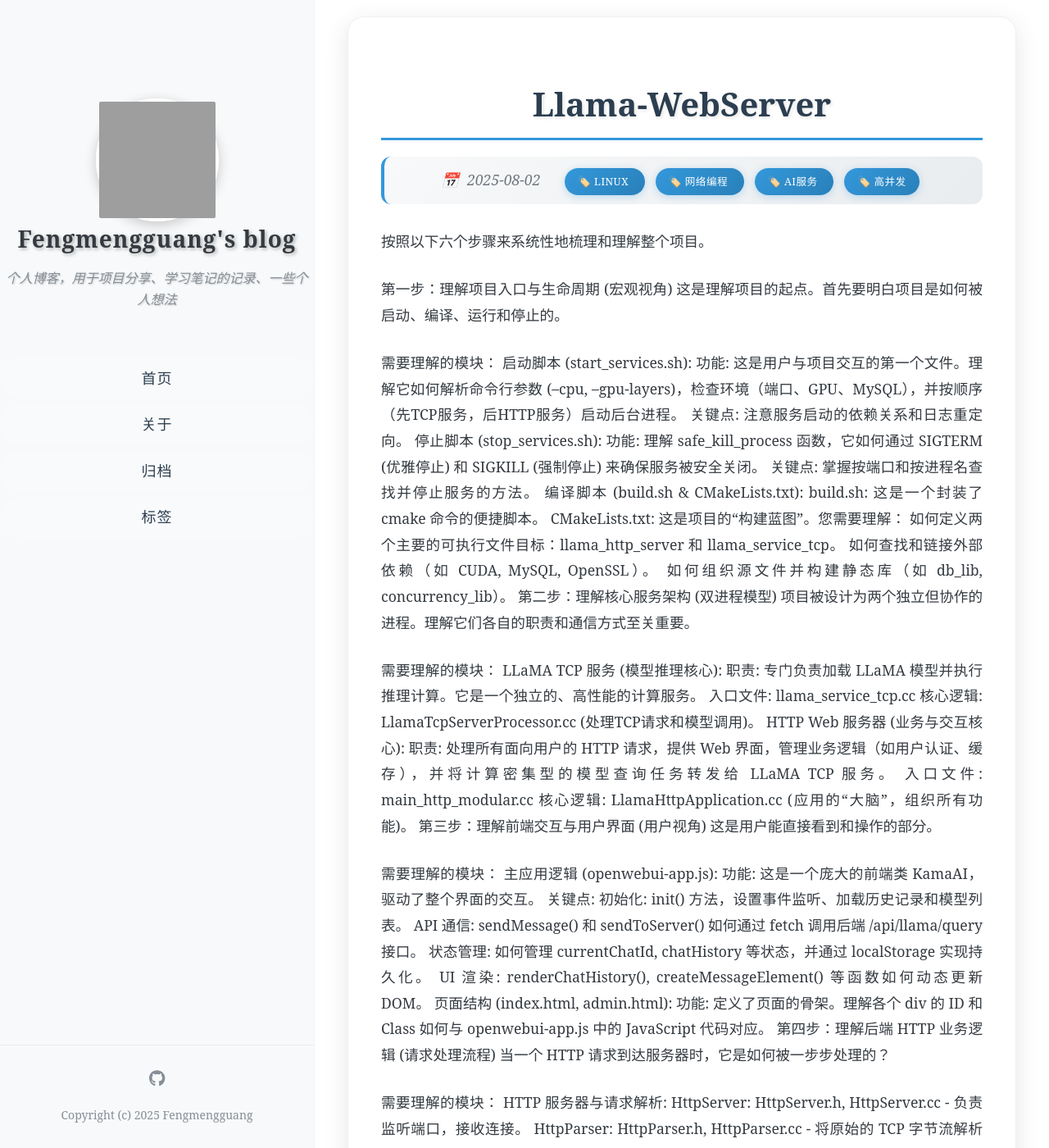
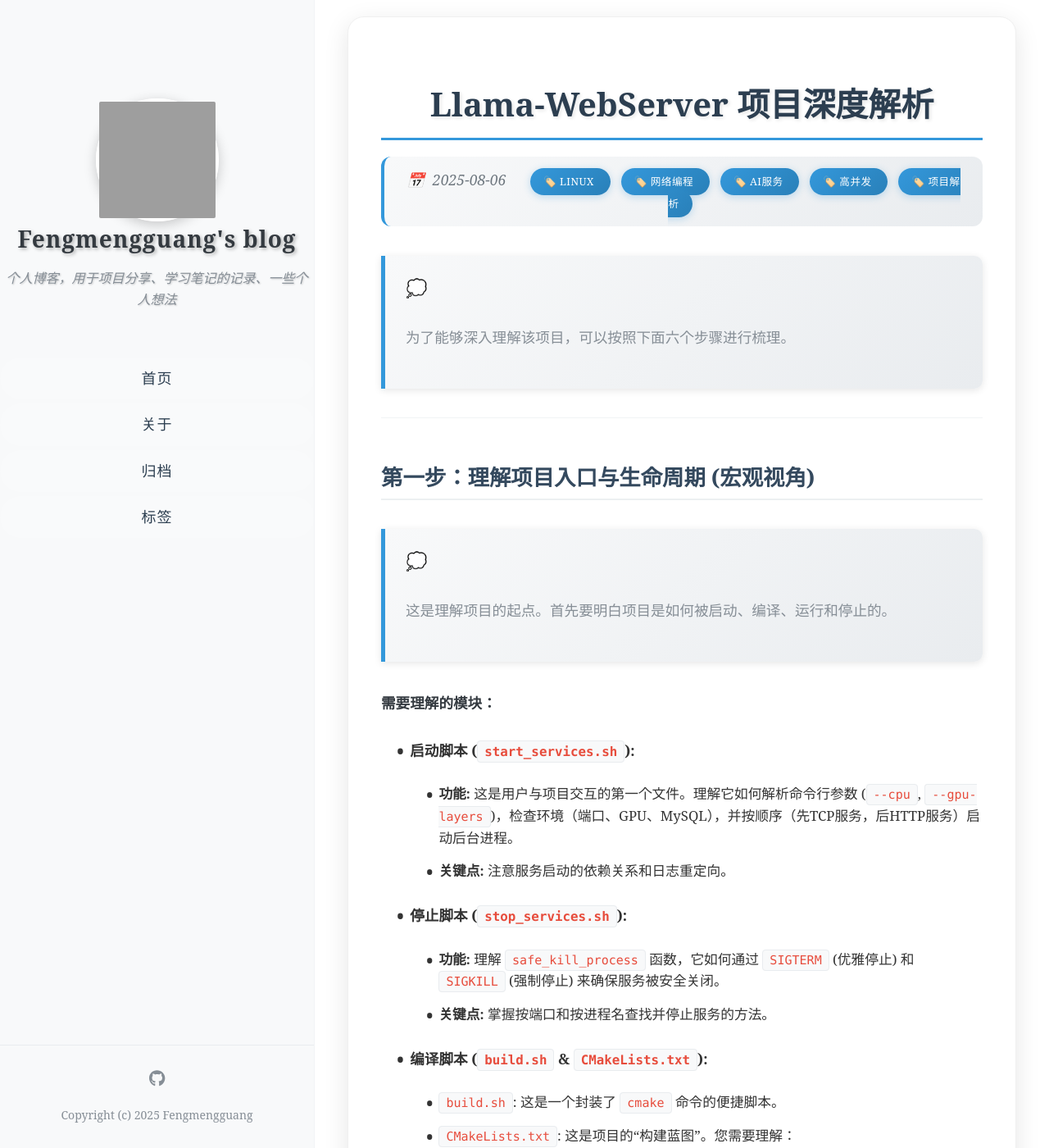
Before and after one commit to xiaoben765/xiaoben765.github.io, a Jekyll site: the page built from _posts/2025-08-06-project-understanding.md, in a window 1280 px wide and 1400 px high. Shown: the whole window at 82% size. Built offline with Jekyll 4.4.1, drawn with Linux system fonts in a browser that asks for light colours; comment, search, counter and statistics services are not loaded; some of the changed text lies outside the part shown; grey boxes are pictures that could not be loaded.

Commit message:
修改内容与排版

```diff
--- a/_posts/2025-08-02-project-preview.md
+++ b/_posts/2025-08-02-project-preview.md
@@ -1,25 +1,33 @@
 ---
 layout: post
-title: "Llama-WebServer"
+title: "Llama-WebServer 项目概览与架构解析"
 date: 2025-08-02
-tags: [Linux, 网络编程, AI服务, 高并发]
+tags: [Linux, 网络编程, AI服务, 高并发, 项目架构]
 comments: true
 author: Fengmengguang
 ---
 
-## 项目的起源：一个学习的起点
+> `Llama-WebServer` 是一个从学习《Linux高性能服务器编程》起步，逐步演进为能够承载大语言模型（LLM）的高性能AI推理服务后端。本文将对该项目的起源、核心设计、模块化架构以及关键技术挑战进行全面解析。
+
+---
+
+### **项目的起源：一个学习的起点**
 
 最初，这只是我学习《Linux高性能服务器编程》时的一个练手项目——一个基础的 Web 服务器。然而，随着对大语言模型（LLM）的兴趣日益浓厚，我萌生了一个想法：能否将这本书中的高性能网络编程技术，与AI模型的服务化落地相结合？
 
 这个想法，便是我构建 Llama-WebServer 的开端。我的目标很明确：将一个简单的同步阻塞服务器，一步步改造为能够承载 LLaMA 这类大模型、并从容应对高并发请求的AI推理服务后端。
 
-## **1. 项目概述**
+---
+
+### **1. 项目概述**
 
 `LlamaSever` 是一个基于C++构建的高性能、可扩展的Web服务平台，旨在为大型语言模型（LLM）如LLaMA提供一个稳定、高效且功能丰富的交互界面。项目采用现代化的软件工程实践，实现了一个从底层网络通信到前端用户界面的全栈解决方案。
 
 其核心设计哲学是**“高内聚、低耦合”**，通过精心的模块化分层，将复杂的系统拆解为一组职责清晰、易于维护和独立测试的组件。这使得项目不仅能轻松应对高并发的生产环境需求，也为未来的功能扩展和技术迭代奠定了坚实的基础。
 
-## **2. 模块化架构**
+---
+
+### **2. 模块化架构**
 
 `LlamaServer` 的架构设计分为五个层次分明的核心模块，每一层都建立在前一层提供的能力之上，共同构成一个健壮而灵活的系统。
 
@@ -78,45 +86,43 @@ graph TD
     Presentation -.-> Application
 </div>
 
-**架构层级说明:**
+#### **架构层级说明:**
 
-- **核心层 (`Core`)**: 项目的基石，提供与业务完全解耦的底层能力。
-  - **网络库 (`net`)**: 实现了一个基于Reactor模式（`one loop per thread`）的高性能TCP网络库，包含事件循环、TCP服务器/连接、Channel、Poller等核心组件，是整个HTTP服务的动力引擎。
-  - **日志系统 (`logging`)**: 提供了高性能的异步日志功能，支持日志级别、滚动文件和多线程安全写入，保证了在高并发下对系统状态的可观测性。
-  - **线程与并发 (`thread`)**: 封装了线程管理、异步任务队列 (`AsyncTaskQueue`) 和线程池，为耗时操作（如模型推理）提供了异步处理机制，避免阻塞网络I/O线程。
-  - **通用工具 (`utils`)**: 包含配置管理器 (`ConfigManager`)、内存池 (`memoryPool`)、一致性哈希 (`ConsistenHash`) 等高度可复用的高级组件。
-- **基础设施层 (`Infrastructure`)**: 为上层服务提供具体的后端支撑。
-  - **LLaMA TCP服务器 (`llama_tcp_server`)**: 这是一个独立的可执行进程，负责直接加载和运行LLaMA模型。它通过TCP端口对外暴露推理能力，实现了模型服务与Web服务的物理隔离，增强了系统的稳定性和可扩展性。
-  - **数据库基础设施 (`database_infra`)**: 包含了高性能的数据库连接池 (`DBConnectionPool`) 和封装了底层SQL操作的 `DatabaseManager`，为上层提供了稳定、高效的数据访问能力。
-- **服务层 (`Services`)**: 业务逻辑与底层实现的“隔离带”，定义了统一的服务接口。
-  - **LLaMA服务 (`llama_service`)**: 通过 `ILlamaService` 接口 定义了模型查询的统一规范。`LlamaTcpService` 作为其实现，负责与后端的 `llama_tcp_server` 进行TCP通信。`ModelInstancePool` 则进一步提供了连接池化、负载均衡和故障恢复能力。
-  - **数据库服务 (`database_service`)**: `IDatabaseService` 接口 抽象了所有数据操作（如用户管理、缓存读写）。`MySqlDatabaseService` 提供了具体的MySQL实现，而 `MemoryDatabaseService` 则为测试和开发提供了便利。这种设计使得切换数据库后端变得轻而易举。
-- **应用层 (`Application`)**: 项目的业务逻辑中枢。
-  - **HTTP服务器 (`http_server`)**: 在核心网络库之上，构建了完整的HTTP协议支持，包括请求/响应处理、路由、中间件 (`Middleware`) 等。
-  - **主应用逻辑 (`main_app`)**: `LlamaHttpApplication` 是整个Web应用的核心控制器。它在启动时负责**装配**所有模块：加载配置、初始化服务、注册中间件链和定义所有API路由，最终处理用户的每一个HTTP请求。
-- **表现层 (`Presentation`)**: 用户直接交互的前端界面。
-  - **静态资源 (`static_files`)**: 存放于 `static/` 目录下的HTML、CSS 和JavaScript 文件。前端通过 `fetch` API 与应用层暴露的HTTP接口进行通信，实现了前后端分离，为用户提供了现代化、响应迅速的聊天和管理界面。
+*   **核心层 (`Core`)**: 项目的基石，提供与业务完全解耦的底层能力。
+    *   **网络库 (`net`)**: 实现了一个基于Reactor模式（`one loop per thread`）的高性能TCP网络库。
+    *   **日志系统 (`logging`)**: 提供了高性能的异步日志功能。
+    *   **线程与并发 (`thread`)**: 封装了线程管理、异步任务队列和线程池。
+    *   **通用工具 (`utils`)**: 包含配置管理器、内存池、一致性哈希等高级组件。
+
+*   **基础设施层 (`Infrastructure`)**: 为上层服务提供具体的后端支撑。
+    *   **LLaMA TCP服务器 (`llama_tcp_server`)**: 独立进程，负责加载和运行LLaMA模型，实现物理隔离。
+    *   **数据库基础设施 (`database_infra`)**: 包含高性能的数据库连接池和SQL操作管理器。
+
+*   **服务层 (`Services`)**: 业务逻辑与底层实现的“隔离带”，定义了统一的服务接口。
+    *   **LLaMA服务 (`llama_service`)**: 通过 `ILlamaService` 接口定义模型查询规范，并通过连接池与TCP服务通信。
+    *   **数据库服务 (`database_service`)**: 通过 `IDatabaseService` 接口抽象数据操作，支持MySQL和内存数据库的轻松切换。
+
+*   **应用层 (`Application`)**: 项目的业务逻辑中枢。
+    *   **HTTP服务器 (`http_server`)**: 构建了完整的HTTP协议支持，包括路由和中间件。
+    *   **主应用逻辑 (`main_app`)**: `LlamaHttpApplication` 作为核心控制器，负责装配所有模块并处理HTTP请求。
+
+*   **表现层 (`Presentation`)**: 用户直接交互的前端界面。
+    *   **静态资源 (`static_files`)**: 通过 `fetch` API 与后端接口通信，实现前后端分离。
 
 ---
 
-## **3 思考与改进**
+### **3. 思考与改进**
 
 在将一个基础Web服务器改造为高性能AI服务平台的过程中，我主要解决了三大问题：
 
-**问题一：性能瓶颈**
+*   **问题一：性能瓶颈**
+    *   **思考：** 同步执行的AI推理会严重阻塞服务器，使其无法处理并发请求。核心在于必须将耗时的计算与高频的网络I/O分离。
+    *   **实践：** 我构建了基于Epoll的异步网络库来处理I/O，并创建了一个异步任务队列（线程池），将所有AI计算任务抛入其中。这确保了I/O线程永不阻塞，实现了高并发处理能力。
 
-思考：同步执行的AI推理会严重阻塞服务器，使其无法处理并发请求。核心在于必须将耗时的计算与高频的网络I/O分离。
+*   **问题二：系统耦合与稳定性**
+    *   **思考：** 将模型与Web服务直接集成，会导致系统脆弱且难以独立扩展。一方的崩溃会拖垮全局。
+    *   **实践：** 我将AI模型封装成一个独立的TCP服务进程，实现了Web应用与模型推理的物理隔离。主服务器通过连接池与模型服务通信，显著提升了系统的稳定性和可扩展性。
 
-实践：我构建了基于Epoll的异步网络库来处理I/O，并创建了一个异步任务队列（线程池），将所有AI计算任务抛入其中。这确保了I/O线程永不阻塞，实现了高并发处理能力。
-
-**问题二：系统耦合与稳定性**
-
-思考：将模型与Web服务直接集成，会导致系统脆弱且难以独立扩展。一方的崩溃会拖垮全局。
-
-实践：我将AI模型封装成一个独立的TCP服务进程，实现了Web应用与模型推理的物理隔离。主服务器通过连接池与模型服务通信，显著提升了系统的稳定性和可扩展性。
-
-**问题三：代码的可维护性**
-
-思考：随着功能增多，代码必须结构清晰才能维护。
-
-实践：我引入了分层架构（核心层、服务层、应用层），并采用接口驱动设计（如ILlamaService）。这使得各模块职责明确，易于独立测试和修改，例如可以轻松切换真实数据库与内存数据库，极大提高了开发效率。
+*   **问题三：代码的可维护性**
+    *   **思考：** 随着功能增多，代码必须结构清晰才能维护。
+    *   **实践：** 我引入了分层架构（核心层、服务层、应用层），并采用接口驱动设计（如`ILlamaService`）。这使得各模块职责明确，易于独立测试和修改，例如可以轻松切换真实数据库与内存数据库，极大提高了开发效率。
--- a/_posts/2025-08-06-project-understanding.md
+++ b/_posts/2025-08-06-project-understanding.md
@@ -1,89 +1,127 @@
 ---
 layout: post
-title: "Llama-WebServer"
-date: 2025-08-02
-tags: [Linux, 网络编程, AI服务, 高并发]
+title: "Llama-WebServer 项目深度解析"
+date: 2025-08-06
+tags: [Linux, 网络编程, AI服务, 高并发, 项目解析]
 comments: true
 author: Fengmengguang
 ---
 
-按照以下六个步骤来系统性地梳理和理解整个项目。
+> 为了能够深入理解该项目，可以按照下面六个步骤进行梳理。
 
-第一步：理解项目入口与生命周期 (宏观视角)
-这是理解项目的起点。首先要明白项目是如何被启动、编译、运行和停止的。
+---
 
-需要理解的模块：
-启动脚本 (start_services.sh):
-功能: 这是用户与项目交互的第一个文件。理解它如何解析命令行参数 (--cpu, --gpu-layers)，检查环境（端口、GPU、MySQL），并按顺序（先TCP服务，后HTTP服务）启动后台进程。
-关键点: 注意服务启动的依赖关系和日志重定向。
-停止脚本 (stop_services.sh):
-功能: 理解 safe_kill_process 函数，它如何通过 SIGTERM (优雅停止) 和 SIGKILL (强制停止) 来确保服务被安全关闭。
-关键点: 掌握按端口和按进程名查找并停止服务的方法。
-编译脚本 (build.sh & CMakeLists.txt):
-build.sh: 这是一个封装了 cmake 命令的便捷脚本。
-CMakeLists.txt: 这是项目的“构建蓝图”。您需要理解：
-如何定义两个主要的可执行文件目标：llama_http_server 和 llama_service_tcp。
-如何查找和链接外部依赖（如 CUDA, MySQL, OpenSSL）。
-如何组织源文件并构建静态库（如 db_lib, concurrency_lib）。
-第二步：理解核心服务架构 (双进程模型)
-项目被设计为两个独立但协作的进程。理解它们各自的职责和通信方式至关重要。
+### **第一步：理解项目入口与生命周期 (宏观视角)**
 
-需要理解的模块：
-LLaMA TCP 服务 (模型推理核心):
-职责: 专门负责加载 LLaMA 模型并执行推理计算。它是一个独立的、高性能的计算服务。
-入口文件: llama_service_tcp.cc
-核心逻辑: LlamaTcpServerProcessor.cc (处理TCP请求和模型调用)。
-HTTP Web 服务器 (业务与交互核心):
-职责: 处理所有面向用户的 HTTP 请求，提供 Web 界面，管理业务逻辑（如用户认证、缓存），并将计算密集型的模型查询任务转发给 LLaMA TCP 服务。
-入口文件: main_http_modular.cc
-核心逻辑: LlamaHttpApplication.cc (应用的“大脑”，组织所有功能)。
-第三步：理解前端交互与用户界面 (用户视角)
-这是用户能直接看到和操作的部分。
+> 这是理解项目的起点。首先要明白项目是如何被启动、编译、运行和停止的。
 
-需要理解的模块：
-主应用逻辑 (openwebui-app.js):
-功能: 这是一个庞大的前端类 KamaAI，驱动了整个界面的交互。
-关键点:
-初始化: init() 方法，设置事件监听、加载历史记录和模型列表。
-API 通信: sendMessage() 和 sendToServer() 如何通过 fetch 调用后端 /api/llama/query 接口。
-状态管理: 如何管理 currentChatId, chatHistory 等状态，并通过 localStorage 实现持久化。
-UI 渲染: renderChatHistory(), createMessageElement() 等函数如何动态更新 DOM。
-页面结构 (index.html, admin.html):
-功能: 定义了页面的骨架。理解各个 div 的 ID 和 Class 如何与 openwebui-app.js 中的 JavaScript 代码对应。
-第四步：理解后端 HTTP 业务逻辑 (请求处理流程)
-当一个 HTTP 请求到达服务器时，它是如何被一步步处理的？
+**需要理解的模块：**
 
-需要理解的模块：
-HTTP 服务器与请求解析:
-HttpServer: HttpServer.h, HttpServer.cc - 负责监听端口，接收连接。
-HttpParser: HttpParser.h, HttpParser.cc - 将原始的 TCP 字节流解析成结构化的 HttpRequest 对象。
-中间件管道 (Middleware):
-功能: 在请求到达真正的业务处理器之前，进行一系列的通用处理（如日志、认证、压缩）。
-核心文件: Middleware.h, Middleware.cc - 理解 MiddlewareChain 如何按顺序执行 LoggingMiddleware, CompressionMiddleware 等。
-路由与 API 处理器 (LlamaHttpApplication):
-功能: 根据请求的 URL 路径，将其分发给对应的处理函数。
-核心文件: LlamaHttpApplication.cc - 查看 setupRoutes() 方法，理解 /api/status, /api/llama/query, /api/admin/* 等路由是如何绑定到 handleStatusRequest, handleLlamaQuery 等具体函数的。
-第五步：理解核心服务实现 (技术细节)
-深入到具体的服务实现中，了解它们是如何工作的。
+*   **启动脚本 (`start_services.sh`):**
+    *   **功能:** 这是用户与项目交互的第一个文件。理解它如何解析命令行参数 (`--cpu`, `--gpu-layers`)，检查环境（端口、GPU、MySQL），并按顺序（先TCP服务，后HTTP服务）启动后台进程。
+    *   **关键点:** 注意服务启动的依赖关系和日志重定向。
 
-需要理解的模块：
-LLaMA 服务接口与实现:
-接口 (ILlamaService): ILlamaService.h - 定义了服务必须实现的 query 和 isAvailable 等方法，这是一个很好的抽象。
-TCP 实现 (LlamaTcpService): LlamaService.h - LlamaHttpApplication 使用这个类通过 TCP 与 LLaMA 服务通信。
-异步服务 (AsyncLlamaService): AsyncLlamaService.cc - 实现了异步查询和模型实例池管理，是提升并发能力的关键。
-数据库交互:
-数据库优化器: DBQueryOptimizer.h, DBIndexOptimizer.h - 展示了为提升性能而设计的数据库优化组件。
-用户管理: 在 LlamaHttpApplication.cc 中查看 handleUserRegisterRequest, handleUserLoginRequest 等函数，了解用户认证流程。
-第六步：理解底层支撑模块 (基础库)
-这些是构成整个项目的基础组件，为上层逻辑提供支持。
+*   **停止脚本 (`stop_services.sh`):**
+    *   **功能:** 理解 `safe_kill_process` 函数，它如何通过 `SIGTERM` (优雅停止) 和 `SIGKILL` (强制停止) 来确保服务被安全关闭。
+    *   **关键点:** 掌握按端口和按进程名查找并停止服务的方法。
 
-需要理解的模块：
-日志系统 (Logger, AsyncLogging):
-功能: 提供高性能的异步日志记录功能。
-核心文件: Logger.h, AsyncLogging.cc - 理解 LOG_INFO, LOG_ERROR 等宏如何将日志消息发送到后台线程进行写入。
-内存管理 (memoryPool):
-功能: 可能用于优化高频对象的分配和释放，减少内存碎片。
-核心文件: memoryPool.cc
-网络库 (EventLoop, Buffer, TcpConnection):
-功能: 这是项目自己实现的一套基于 Reactor 模式的底层网络库，是所有网络通信的基础。
-核心文件: EventLoop.h, Buffer.h, TcpConnection.h 等。
+*   **编译脚本 (`build.sh` & `CMakeLists.txt`):**
+    *   `build.sh`: 这是一个封装了 `cmake` 命令的便捷脚本。
+    *   `CMakeLists.txt`: 这是项目的“构建蓝图”。您需要理解：
+        *   如何定义两个主要的可执行文件目标：`llama_http_server` 和 `llama_service_tcp`。
+        *   如何查找和链接外部依赖（如 CUDA, MySQL, OpenSSL）。
+        *   如何组织源文件并构建静态库（如 `db_lib`, `concurrency_lib`）。
+
+---
+
+### **第二步：理解核心服务架构 (双进程模型)**
+
+> 项目被设计为两个独立但协作的进程。理解它们各自的职责和通信方式至关重要。
+
+**需要理解的模块：**
+
+*   **LLaMA TCP 服务 (模型推理核心):**
+    *   **职责:** 专门负责加载 LLaMA 模型并执行推理计算。它是一个独立的、高性能的计算服务。
+    *   **入口文件:** `llama_service_tcp.cc`
+    *   **核心逻辑:** `LlamaTcpServerProcessor.cc` (处理TCP请求和模型调用)。
+
+*   **HTTP Web 服务器 (业务与交互核心):**
+    *   **职责:** 处理所有面向用户的 HTTP 请求，提供 Web 界面，管理业务逻辑（如用户认证、缓存），并将计算密集型的模型查询任务转发给 LLaMA TCP 服务。
+    *   **入口文件:** `main_http_modular.cc`
+    *   **核心逻辑:** `LlamaHttpApplication.cc` (应用的“大脑”，组织所有功能)。
+
+---
+
+### **第三步：理解前端交互与用户界面 (用户视角)**
+
+> 这是用户能直接看到和操作的部分。
+
+**需要理解的模块：**
+
+*   **主应用逻辑 (`openwebui-app.js`):**
+    *   **功能:** 这是一个庞大的前端类 `KamaAI`，驱动了整个界面的交互。
+    *   **关键点:**
+        *   **初始化:** `init()` 方法，设置事件监听、加载历史记录和模型列表。
+        *   **API 通信:** `sendMessage()` 和 `sendToServer()` 如何通过 `fetch` 调用后端 `/api/llama/query` 接口。
+        *   **状态管理:** 如何管理 `currentChatId`, `chatHistory` 等状态，并通过 `localStorage` 实现持久化。
+        *   **UI 渲染:** `renderChatHistory()`, `createMessageElement()` 等函数如何动态更新 DOM。
+
+*   **页面结构 (`index.html`, `admin.html`):**
+    *   **功能:** 定义了页面的骨架。理解各个 `div` 的 ID 和 Class 如何与 `openwebui-app.js` 中的 JavaScript 代码对应。
+
+---
+
+### **第四步：理解后端 HTTP 业务逻辑 (请求处理流程)**
+
+> 当一个 HTTP 请求到达服务器时，它是如何被一步步处理的？
+
+**需要理解的模块：**
+
+*   **HTTP 服务器与请求解析:**
+    *   **HttpServer:** `HttpServer.h`, `HttpServer.cc` - 负责监听端口，接收连接。
+    *   **HttpParser:** `HttpParser.h`, `HttpParser.cc` - 将原始的 TCP 字节流解析成结构化的 `HttpRequest` 对象。
+
+*   **中间件管道 (Middleware):**
+    *   **功能:** 在请求到达真正的业务处理器之前，进行一系列的通用处理（如日志、认证、压缩）。
+    *   **核心文件:** `Middleware.h`, `Middleware.cc` - 理解 `MiddlewareChain` 如何按顺序执行 `LoggingMiddleware`, `CompressionMiddleware` 等。
+
+*   **路由与 API 处理器 (LlamaHttpApplication):**
+    *   **功能:** 根据请求的 URL 路径，将其分发给对应的处理函数。
+    *   **核心文件:** `LlamaHttpApplication.cc` - 查看 `setupRoutes()` 方法，理解 `/api/status`, `/api/llama/query`, `/api/admin/*` 等路由是如何绑定到 `handleStatusRequest`, `handleLlamaQuery` 等具体函数的。
+
+---
+
+### **第五步：理解核心服务实现 (技术细节)**
+
+> 深入到具体的服务实现中，了解它们是如何工作的。
+
+**需要理解的模块：**
+
+*   **LLaMA 服务接口与实现:**
+    *   **接口 (`ILlamaService`):** `ILlamaService.h` - 定义了服务必须实现的 `query` 和 `isAvailable` 等方法，这是一个很好的抽象。
+    *   **TCP 实现 (`LlamaTcpService`):** `LlamaService.h` - `LlamaHttpApplication` 使用这个类通过 TCP 与 LLaMA 服务通信。
+    *   **异步服务 (`AsyncLlamaService`):** `AsyncLlamaService.cc` - 实现了异步查询和模型实例池管理，是提升并发能力的关键。
+
+*   **数据库交互:**
+    *   **数据库优化器:** `DBQueryOptimizer.h`, `DBIndexOptimizer.h` - 展示了为提升性能而设计的数据库优化组件。
+    *   **用户管理:** 在 `LlamaHttpApplication.cc` 中查看 `handleUserRegisterRequest`, `handleUserLoginRequest` 等函数，了解用户认证流程。
+
+---
+
+### **第六步：理解底层支撑模块 (基础库)**
+
+> 这些是构成整个项目的基础组件，为上层逻辑提供支持。
+
+**需要理解的模块：**
+
+*   **日志系统 (`Logger`, `AsyncLogging`):**
+    *   **功能:** 提供高性能的异步日志记录功能。
+    *   **核心文件:** `Logger.h`, `AsyncLogging.cc` - 理解 `LOG_INFO`, `LOG_ERROR` 等宏如何将日志消息发送到后台线程进行写入。
+
+*   **内存管理 (`memoryPool`):**
+    *   **功能:** 可能用于优化高频对象的分配和释放，减少内存碎片。
+    *   **核心文件:** `memoryPool.cc`
+
+*   **网络库 (`EventLoop`, `Buffer`, `TcpConnection`):**
+    *   **功能:** 这是项目自己实现的一套基于 Reactor 模式的底层网络库，是所有网络通信的基础。
+    *   **核心文件:** `EventLoop.h`, `Buffer.h`, `TcpConnection.h` 等。
```
